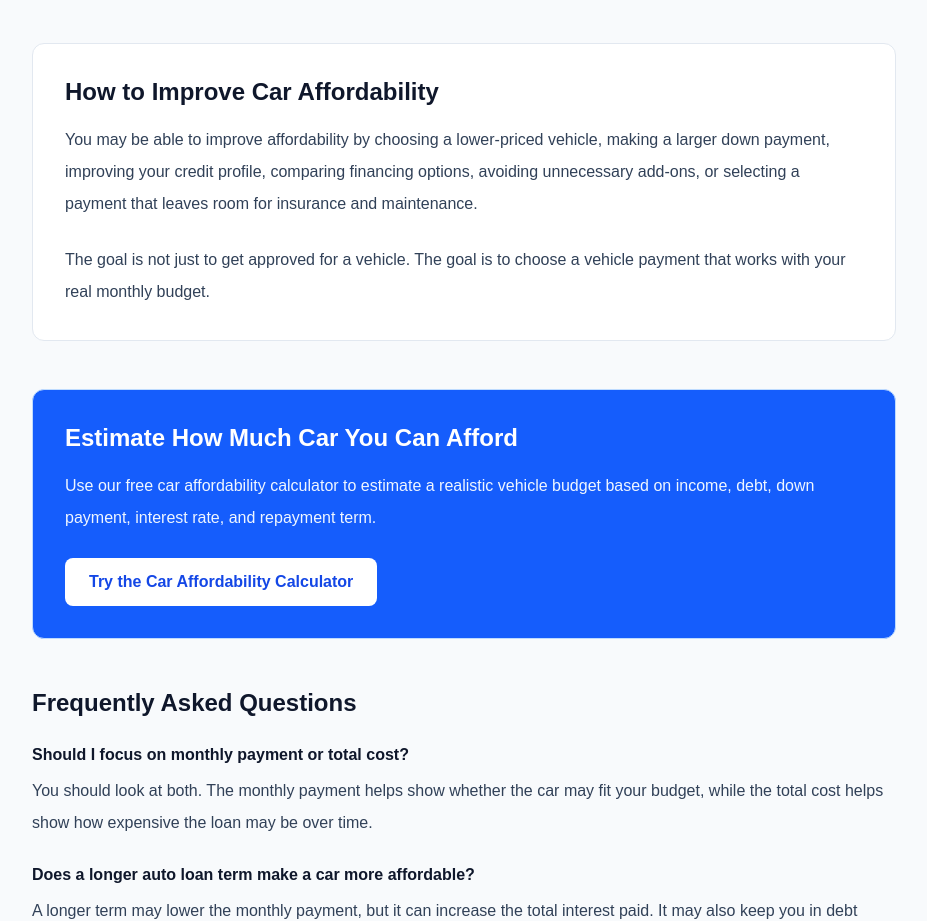
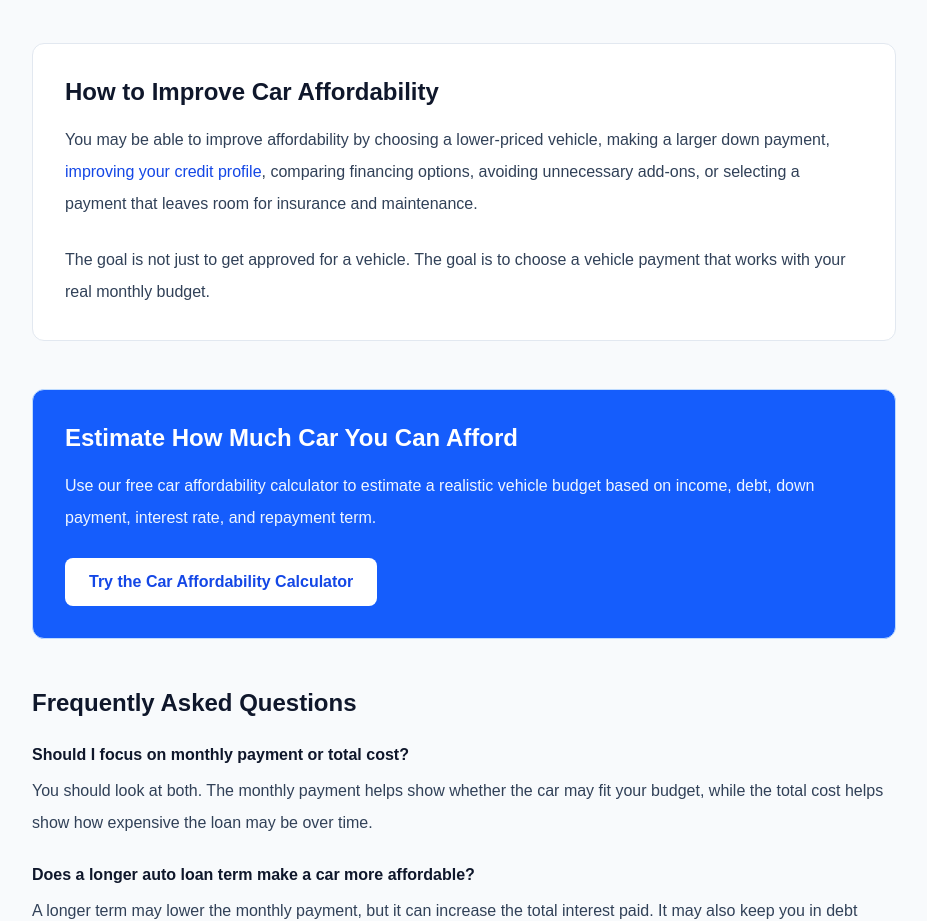
Before and after one commit to 39jorgegonzalez-lab/myloanpreview, a Next.js app: page /learning-center/how-much-car-can-i-afford in a window 1280 px wide. Shown: the part 2280-3201 px from the top of the page, without its empty margins (176-1103 px from the left). Built offline with nearby package versions, Linux system fonts and the light colour scheme.

Commit message:
SEO: Link car affordability guide to car credit score guide

```diff
--- a/app/learning-center/how-much-car-can-i-afford/page.tsx
+++ b/app/learning-center/how-much-car-can-i-afford/page.tsx
@@ -184,8 +184,14 @@ export default function HowMuchCarCanIAffordArticle() {
 
           <p className="mb-6 leading-8 text-slate-700">
             You may be able to improve affordability by choosing a lower-priced
-            vehicle, making a larger down payment, improving your credit profile,
-            comparing financing options, avoiding unnecessary add-ons, or
+            vehicle, making a larger down payment,{" "}
+            <Link
+              href="/learning-center/what-credit-score-do-you-need-for-a-car-loan"
+              className="font-medium text-blue-700 hover:underline"
+            >
+              improving your credit profile
+            </Link>
+            {", "}comparing financing options, avoiding unnecessary add-ons, or
             selecting a payment that leaves room for insurance and maintenance.
           </p>
 
```
